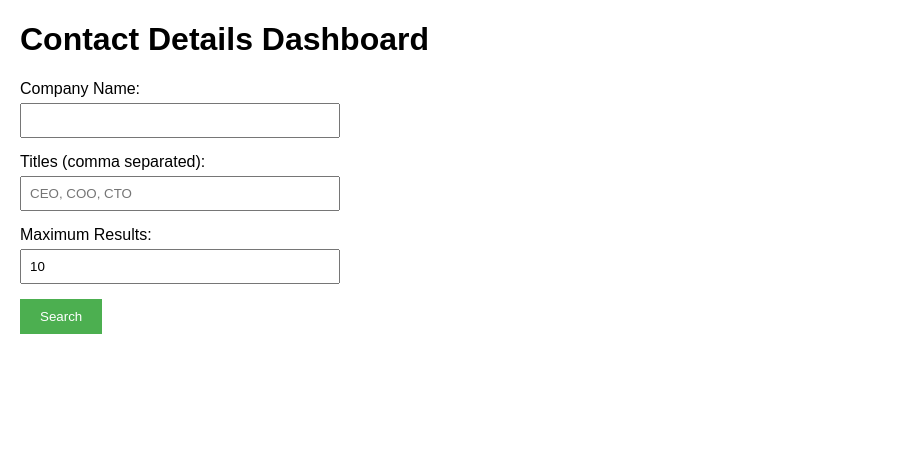
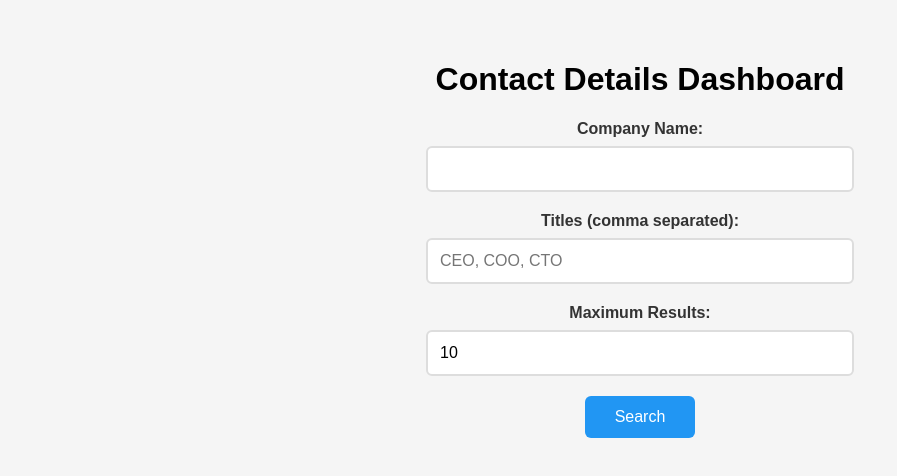
Before and after one commit to pettod/apollo-contacts, a plain HTML site: page index.html in a window 1280 px wide. Shown: the whole page, without its empty margins (0-897 px from the left). Drawn offline with Linux system fonts and the light colour scheme.

Commit message:
Improve visuals

```diff
--- a/index.html
+++ b/index.html
@@ -7,43 +7,75 @@
     <style>
         body {
             font-family: Arial, sans-serif;
-            margin: 20px;
+            max-width: 1200px;
+            margin: 0 auto;
+            padding: 40px 20px;
+            background-color: #f5f5f5;
         }
         .form-group {
-            margin-bottom: 15px;
+            margin-bottom: 20px;
+            text-align: center;
         }
         label {
             display: block;
-            margin-bottom: 5px;
+            margin-bottom: 8px;
+            font-weight: bold;
+            color: #333;
         }
         input {
-            width: 300px;
-            padding: 8px;
+            width: 400px;
+            padding: 12px;
+            border: 2px solid #ddd;
+            border-radius: 6px;
+            font-size: 16px;
+            transition: border-color 0.3s;
+        }
+        input:focus {
+            border-color: #4CAF50;
+            outline: none;
         }
         button {
-            padding: 10px 20px;
-            background-color: #4CAF50;
+            padding: 12px 30px;
+            background-color: #2196F3;
             color: white;
             border: none;
+            border-radius: 6px;
             cursor: pointer;
+            font-size: 16px;
+            transition: background-color 0.3s;
+        }
+        button:hover {
+            background-color: #1976D2;
         }
         table {
             width: 100%;
             border-collapse: collapse;
-            margin-top: 20px;
+            margin-top: 30px;
+            background-color: white;
+            box-shadow: 0 2px 8px rgba(0,0,0,0.1);
+            border-radius: 8px;
+            overflow: hidden;
         }
         th, td {
-            border: 1px solid #ddd;
-            padding: 8px;
+            border: 1px solid #eee;
+            padding: 12px 15px;
             text-align: left;
         }
         th {
-            background-color: #f2f2f2;
+            background-color: #4CAF50;
+            color: white;
+            font-weight: bold;
+        }
+        tr:nth-child(even) {
+            background-color: #f9f9f9;
+        }
+        tr:hover {
+            background-color: #f5f5f5;
         }
     </style>
 </head>
 <body>
-    <h1>Contact Details Dashboard</h1>
+    <h1 style="text-align: center;">Contact Details Dashboard</h1>
 
     <div class="form-group">
         <label for="companyName">Company Name:</label>
@@ -60,7 +92,7 @@
         <input type="number" id="maxResults" min="1" value="10">
     </div>
 
-    <button onclick="searchContacts()">Search</button>
+    <button onclick="searchContacts()" style="display: block; margin: 0 auto;">Search</button>
 
     <div id="results">
         <table id="contactsTable" style="display: none;">
```
